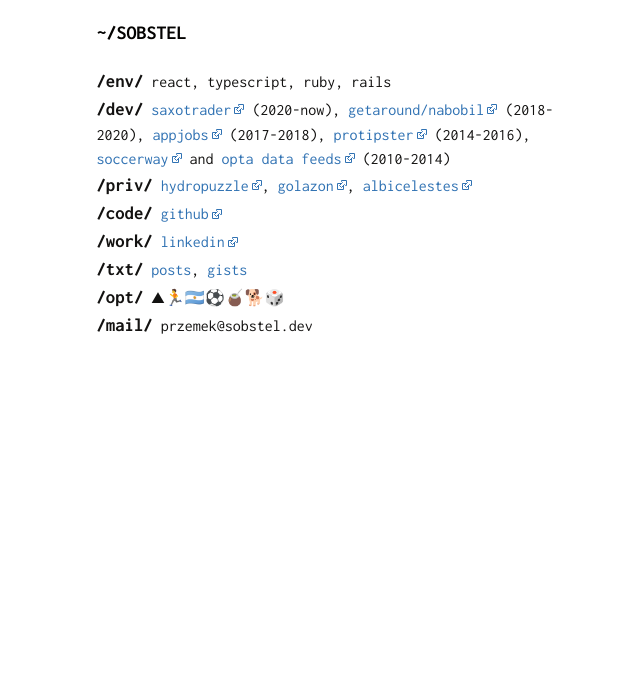
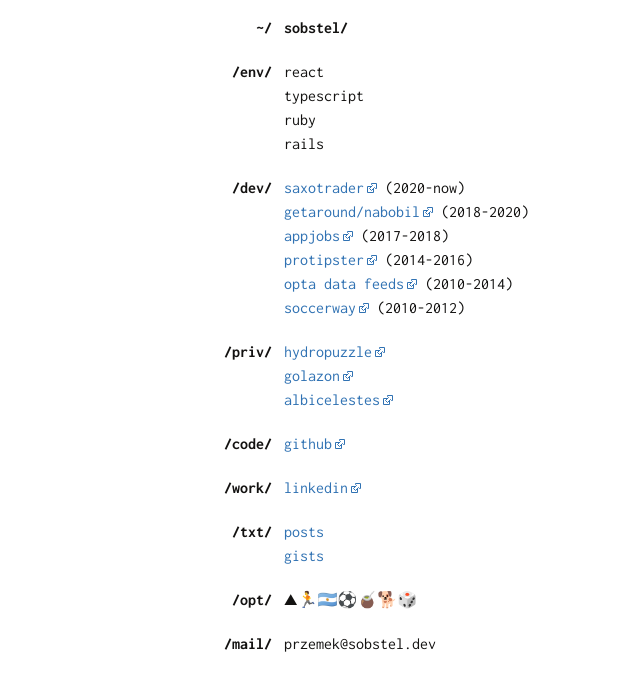
Before and after one commit to sobstel/sobstel.github.com, a Jekyll site: the page built from index.html, in a window 1280 px wide. Shown: the top 691 px of the page, without its empty margins (251-891 px from the left). Built offline with Jekyll 4.4.1, drawn with Linux system fonts in a browser that asks for light colours.

Commit message:
For every dark night there's a brighter day.

```diff
--- a/_data/gists.yml
+++ b/_data/gists.yml
@@ -1,4 +1,7 @@
 ---
+- title: 'Shape Up: Write the Pitch'
+  url: https://gist.github.com/0c74c8533400e4312c90b10bfb7444ee
+  date: '2022-04-15T19:10:45Z'
 - title: CODE_delorean_clock_V4_SUMMER.ino [UPDATED]
   url: https://gist.github.com/195b48cde1ece9f88f5f1480b9b1e51d
   date: '2021-11-05T15:27:20Z'
--- a/_sass/_default.scss
+++ b/_sass/_default.scss
@@ -187,12 +187,19 @@
   }
 }
 
-.home p {
-  max-width: 64ex;
-  margin: 0;
+.home {
+  max-width: 48ex;
+  margin: 1em auto;
 
-  strong {
-    font-size: 1.17rem;
+  p {
+    display: flex;
+    flex-direction: row;
+
+    strong {
+      width: 8ex;
+      text-align: right;
+      margin-right: 0.75rem;
+    }
   }
 }
 
--- a/index.html
+++ b/index.html
@@ -4,49 +4,71 @@
 ---
 
 <div class="mp" id="man">
-  <h1 title="Przemek Sobstel">~/sobstel</h1>
   <div class="home">
     <p>
+      <strong>~/</strong>
+      <span>
+        <b>sobstel/</b>
+      </span>
+    </p>
+    <p>
       <strong>/env/</strong>
-      react,
-      typescript,
-      ruby,
-      rails
+      <span>
+        react<br>
+        typescript<br>
+        ruby<br>
+        rails<br>
+      </span>
     </p>
     <p>
       <strong>/dev/</strong>
-      <a href="//www.home.saxo/" target="_blank">saxotrader</a> (2020-now),
-      <a href="//no.getaround.com" target="_blank">getaround/nabobil</a> (2018-2020),
-      <a href="//www.appjobs.com" target="_blank">appjobs</a> (2017-2018),
-      <a href="//www.protipster.com" target="_blank">protipster</a> (2014-2016),
-      <a href="//www.soccerway.com/" target="_blank">soccerway</a> and
-      <a href="//www.statsperform.com/opta-feeds/" target="_blank">opta data feeds</a> (2010-2014)
+      <span>
+        <a href="//www.home.saxo/" target="_blank">saxotrader</a> (2020-now)<br>
+        <a href="//no.getaround.com" target="_blank">getaround/nabobil</a> (2018-2020)<br>
+        <a href="//www.appjobs.com" target="_blank">appjobs</a> (2017-2018)<br>
+        <a href="//www.protipster.com" target="_blank">protipster</a> (2014-2016)<br>
+        <a href="//www.statsperform.com/opta-feeds/" target="_blank">opta data feeds</a> (2010-2014)<br>
+        <a href="//www.soccerway.com/" target="_blank">soccerway</a> (2010-2012)
+      </span>
     </p>
     <p>
       <strong>/priv/</strong>
-      <a href="/hydropuzzle/" target="_blank">hydropuzzle</a>,
-      <a href="https://golazon.com/" target="_blank">golazon</a>,
-      <a href="https://albicelestes.com" target="_blank">albicelestes</a>
+      <span>
+        <a href="/hydropuzzle/" target="_blank">hydropuzzle</a><br>
+        <a href="https://golazon.com/" target="_blank">golazon</a><br>
+        <a href="https://albicelestes.com" target="_blank">albicelestes</a>
+      </span>
     </p>
     <p>
       <strong>/code/</strong>
-      <a href="https://github.com/sobstel/" target="_blank">github</a>
+      <span>
+        <a href="https://github.com/sobstel/" target="_blank">github</a>
+      </span>
     </p>
     <p>
       <strong>/work/</strong>
-      <a href="https://www.linkedin.com/in/sobstel/" target="_blank">linkedin</a>
+      <span>
+        <a href="https://www.linkedin.com/in/sobstel/" target="_blank">linkedin</a>
+      </span>
     </p>
     <p>
       <strong>/txt/</strong>
-      <a href="/blog/">posts</a>,
-      <a href="/gists/">gists</a>
+      <span>
+        <a href="/blog/">posts</a><br>
+        <a href="/gists/">gists</a>
+      </span>
     </p>
     <p>
       <strong>/opt/</strong>
-      ⛰🏃🇦🇷⚽🧉🐕🎲
+      <span>
+        ⛰🏃🇦🇷⚽🧉🐕🎲
+      </span>
     </p>
     <p>
-      <strong>/mail/</strong> przemek&#64;sobstel&#46;dev
+      <strong>/mail/</strong>
+      <span>
+        przemek&#64;sobstel&#46;dev
+      </span>
     </p>
   </div>
 </div>
```
